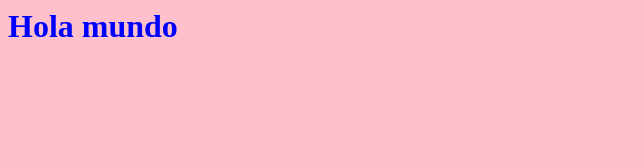
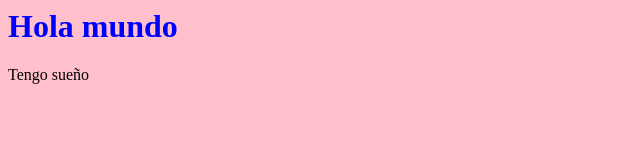
Before and after one commit to JolgorioMediante/myweb, a plain HTML site: page index.html in a window 1280 px wide. Shown: the full height of the page, 0-640 px from the left. Drawn offline with Linux system fonts and the light colour scheme.

Commit message:
Update index.html

```diff
--- a/index.html
+++ b/index.html
@@ -4,5 +4,6 @@
 </head>
 <body>
  <h1>Hola mundo</h1>
+ <p>Tengo sueño</p>
 </body>
 </html>
```
